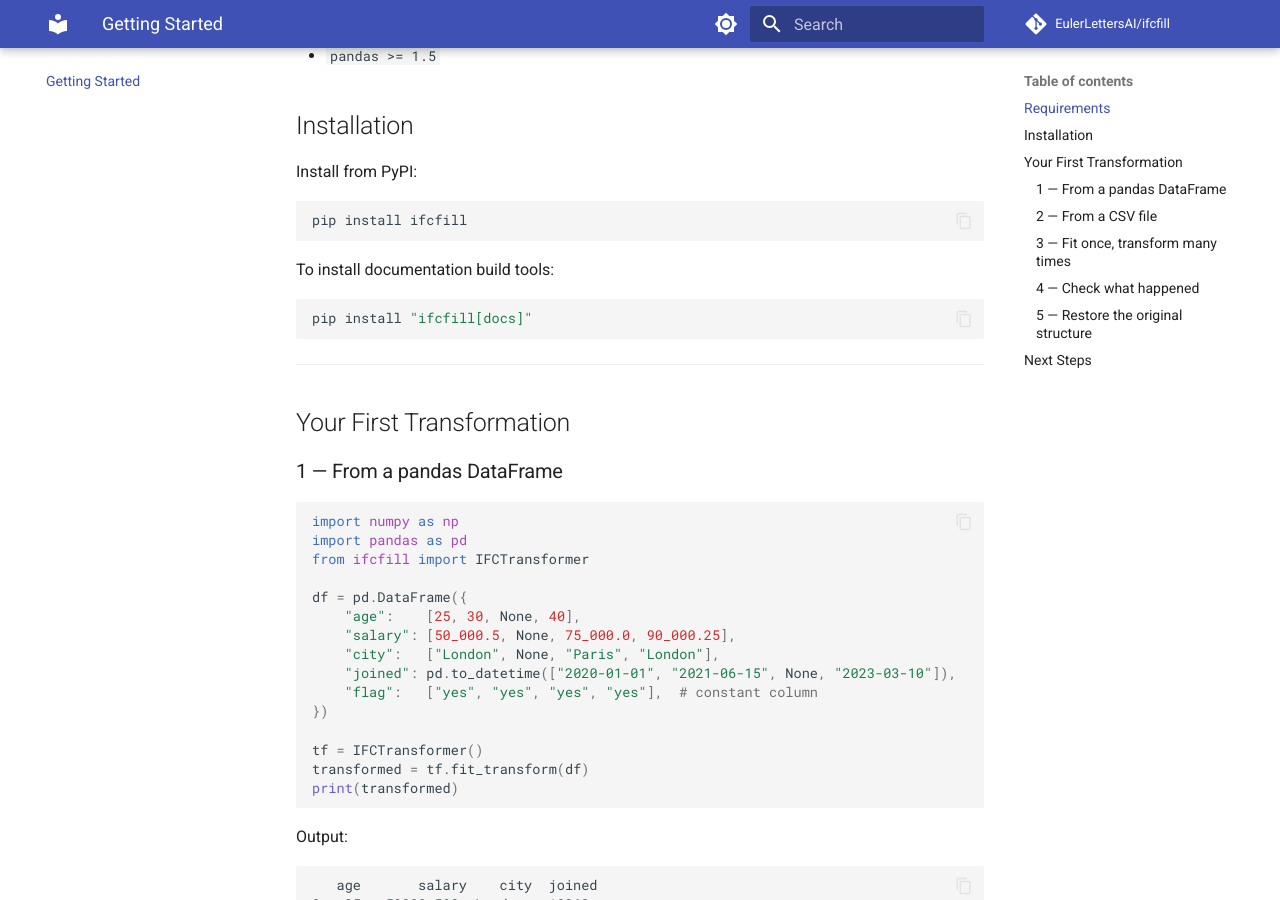
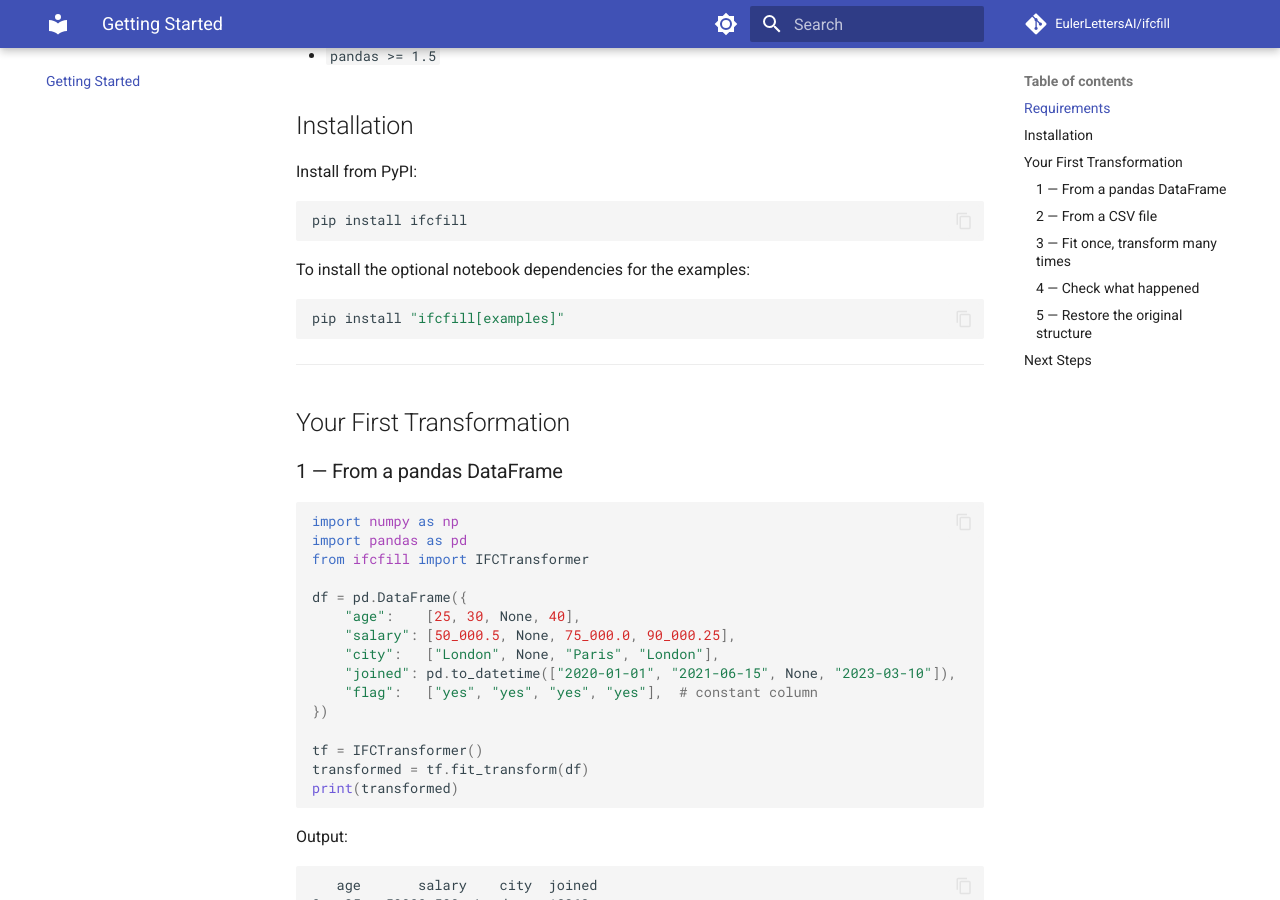
Before and after one commit to EulerLettersAI/ifcfill, an MkDocs documentation site: the page built from docs/getting-started.md, in a window 1280 px wide and 900 px high, scrolled down 303 px. Built offline with MkDocs 1.6.1 and Material for MkDocs 9.7.7, drawn with Linux system fonts in a browser that asks for light colours; comment, search, counter and statistics services are not loaded.

Commit message:
docs: update installation instructions for example dependencies

````diff
--- a/docs/getting-started.md
+++ b/docs/getting-started.md
@@ -14,10 +14,10 @@ Install from PyPI:
 pip install ifcfill
 ```
 
-To install documentation build tools:
+To install the optional notebook dependencies for the examples:
 
 ```bash
-pip install "ifcfill[docs]"
+pip install "ifcfill[examples]"
 ```
 
 ---
````
Also changed, not shown: docs/examples.md (+2 -2 lines).
